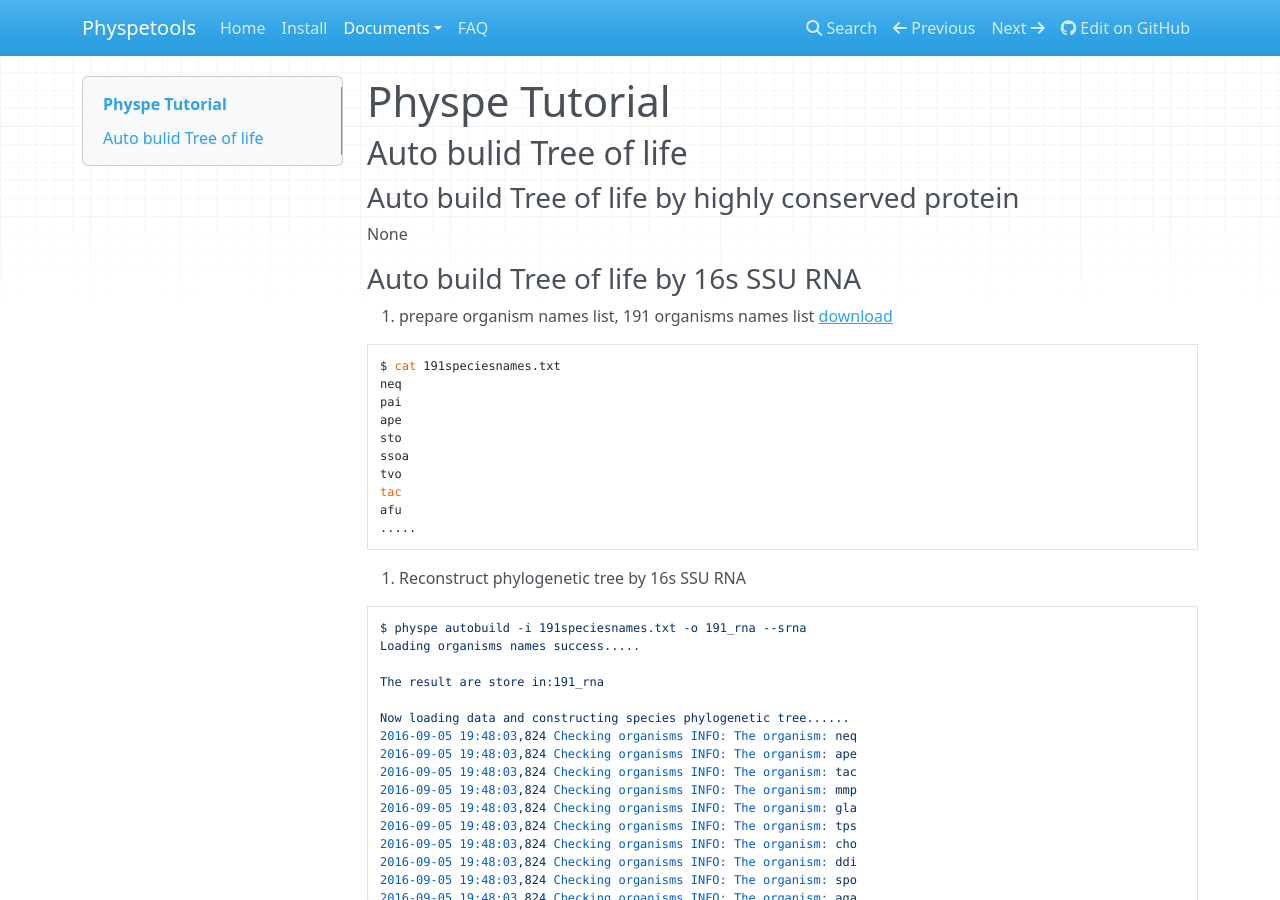
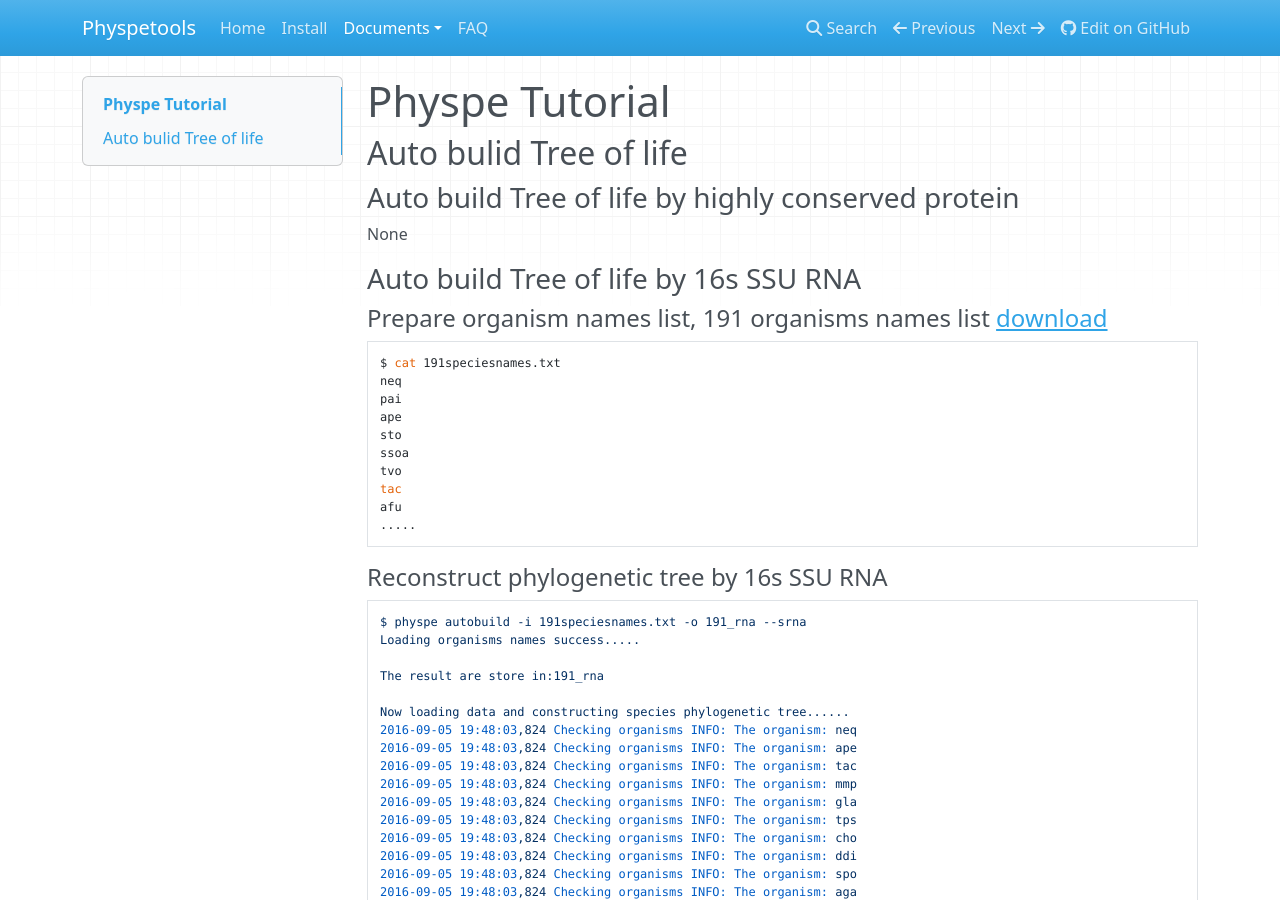
Before and after one commit to yangfangs/physpetools, an MkDocs documentation site: the page built from docs/docs/tutorial.md, in a window 1280 px wide and 900 px high. Built offline with MkDocs 1.6.1, drawn with Linux system fonts in a browser that asks for light colours; nearby versions of some CDN libraries; old or Windows-style settings are respelled for this version of MkDocs; part of the change alters nothing that is shown.

````diff
--- a/docs/docs/tutorial.md
+++ b/docs/docs/tutorial.md
@@ -11,7 +11,7 @@ None
 
 ### Auto build Tree of life by 16s SSU RNA
 
-1.  prepare organism names list, 191 organisms names list [download][1]
+####  Prepare organism names list, 191 organisms names list [download][1]
 
 ```bash
 $ cat 191speciesnames.txt
@@ -26,7 +26,7 @@ afu
 .....
 ```
 
-2.  Reconstruct phylogenetic tree by 16s SSU RNA
+####  Reconstruct phylogenetic tree by 16s SSU RNA
 
 ```
 $ physpe autobuild -i 191speciesnames.txt -o 191_rna --srna
@@ -78,13 +78,13 @@ Now loading data and constructing species phylogenetic tree......
 ......
 ```
 
-3.  Get the tree file
+#### Get the tree file
 
 ![191_species_rna](img/191_species_rna.png)
 
 
 
-4. Use iview annotating tree
+#### Use iview annotating tree
 
 * Change label names use `--labels`
 
@@ -122,7 +122,7 @@ mmp     Methanococcus maripaludis S2
 
 * Tree view in iTol
 
-![191_species_rna](img/191_species_rna_full_name.png)
+![191_species_rna_full_name](img/191_species_rna_full_name.png)
 
 
 
@@ -162,6 +162,7 @@ mja     range   #996433 Archaea
 ```
 
 * Tree view in iTol
+![191_species_rna_full_color](img/191_species_rna_full_name_color.png)
 
 
 
````
Also changed, not shown: docs/docs/img/191_species_rna_full_name_color.png (added).
